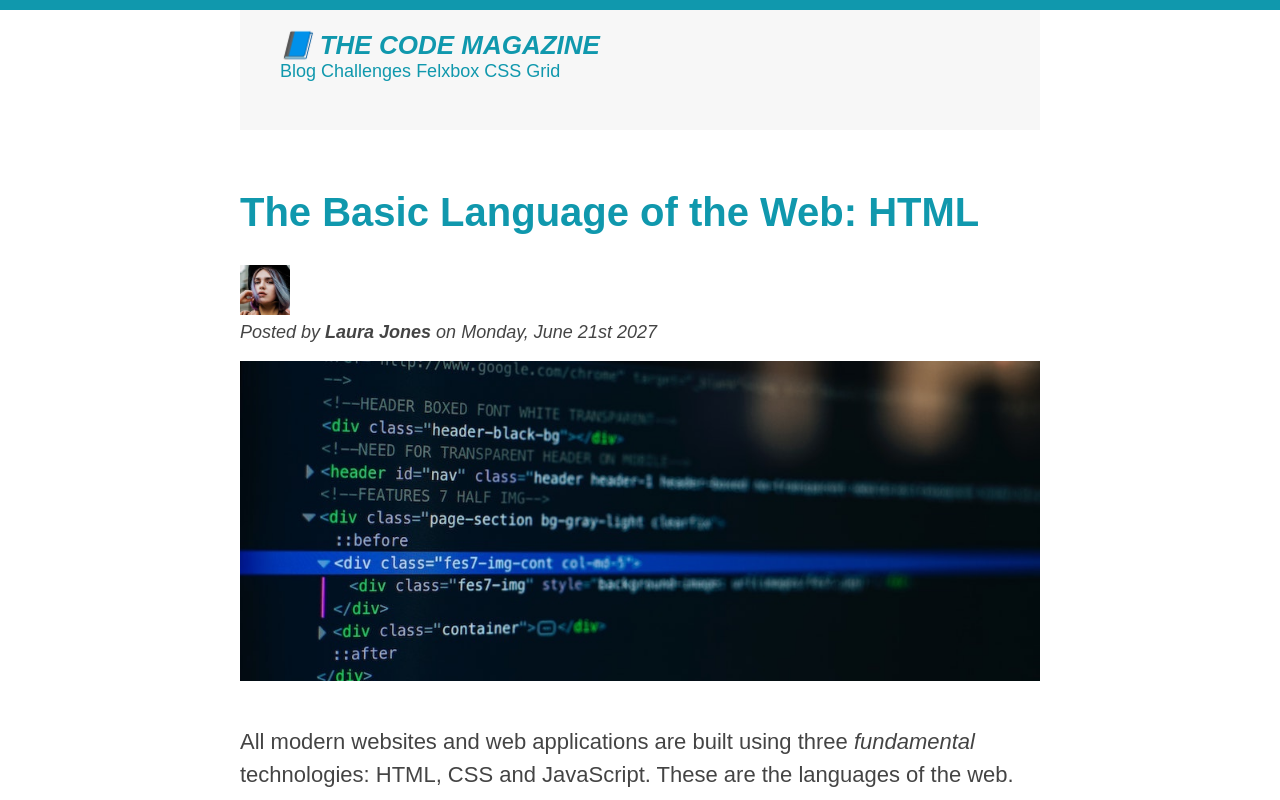
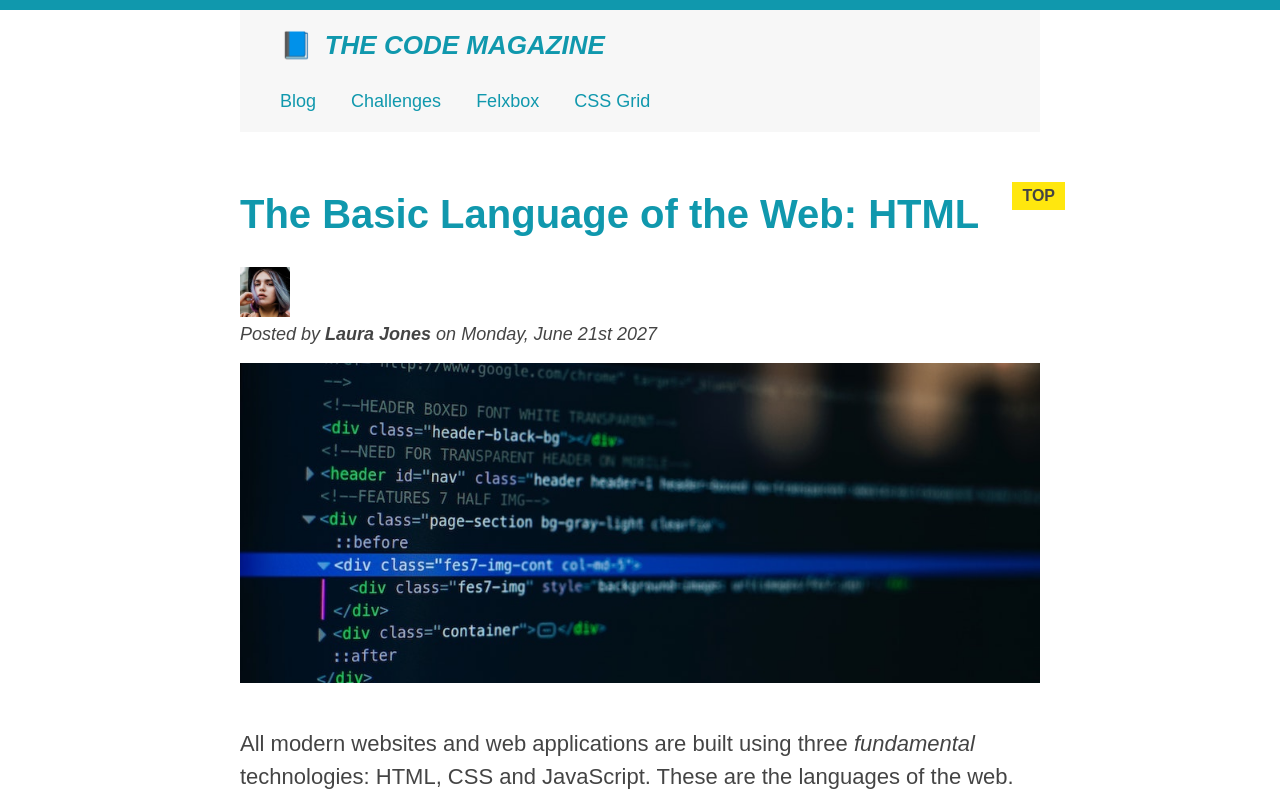
Before and after one commit to DannyRD117/HTML-CSS-Fundamentals, a plain HTML site: page index.html in a window 1280 px wide. Shown: the top 800 px of the page. Drawn offline with Linux system fonts and the light colour scheme.

Commit message:
Absolute positioning and pseudo-element

```diff
--- a/css/style.css
+++ b/css/style.css
@@ -17,13 +17,13 @@ body {
 .container {
   width: 800px;
   margin: 0 auto;
+  position: relative;
 }
 
 .main-header {
   background-color: #f7f7f7;
   padding: 20px 40px;
   margin-bottom: 60px;
-  height: 80px;
 }
 
 nav {
@@ -160,3 +160,44 @@ a:active {
   width: 100%;
   height: auto;
 }
+
+nav a:link {
+  margin-right: 30px;
+  margin-top: 30px;
+  display: inline-block;
+}
+
+nav a:link:last-child {
+  margin-right: 0;
+}
+
+button {
+  font-size: 22px;
+  padding: 20px;
+  cursor: pointer;
+  position: absolute;
+  bottom: 0;
+  right: 0;
+}
+
+h1::first-letter {
+  font-style: normal;
+  margin-right: 5px;
+}
+
+h2 {
+  position: relative;
+}
+
+h2::after {
+  content: "TOP";
+  color: #444;
+  background-color: #ffe70e;
+  font-size: 16px;
+  font-weight: bold;
+  display: inline-block;
+  padding: 5px 10px;
+  position: absolute;
+  top: -10px;
+  right: -25px;
+}
--- a/index.html
+++ b/index.html
@@ -35,6 +35,7 @@
             src="images/post-img.jpg"
             alt="HTML code on a screen"
           />
+          <button>❤️Like</button>
         </header>
         <p>
           All modern websites and web applications are built using three
```
